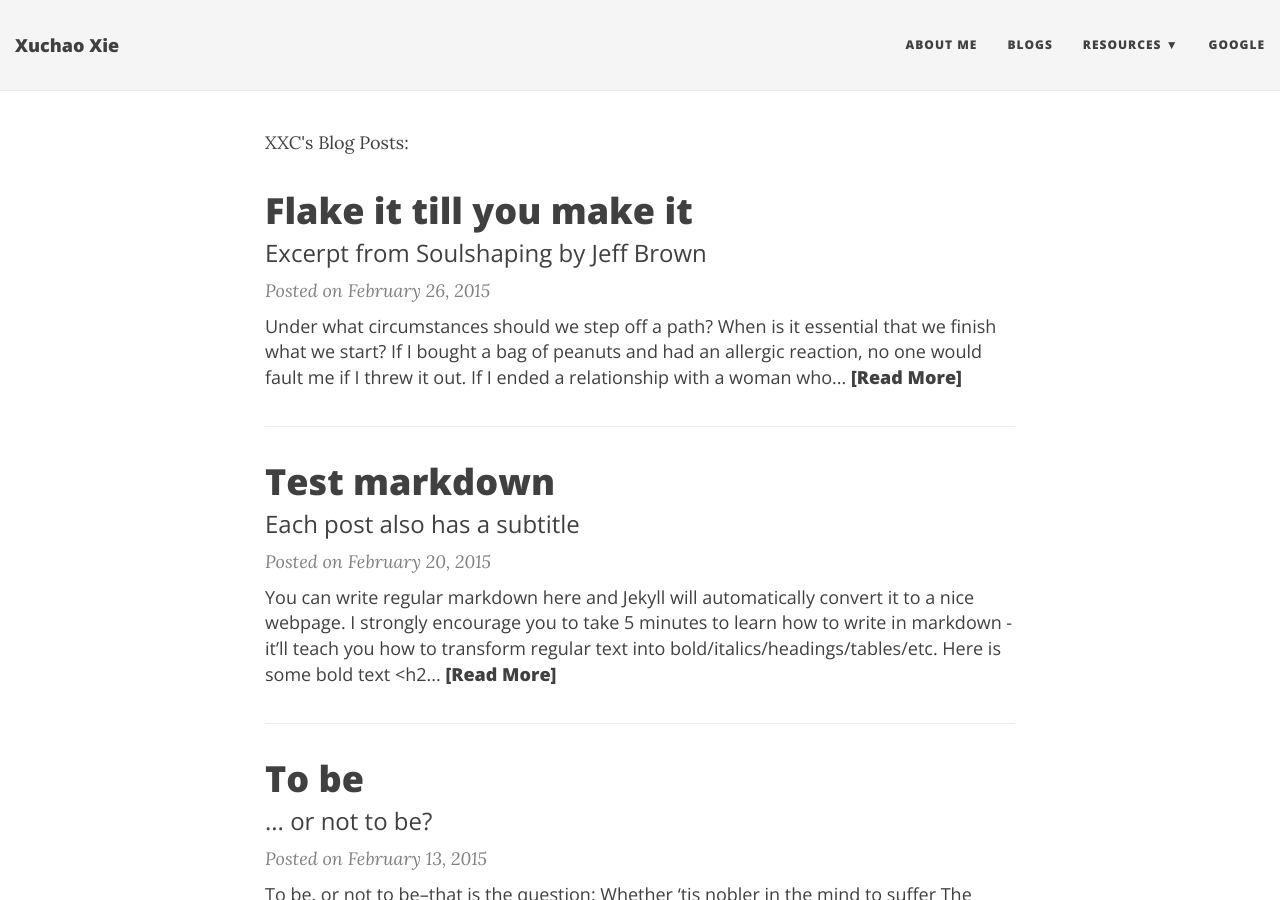
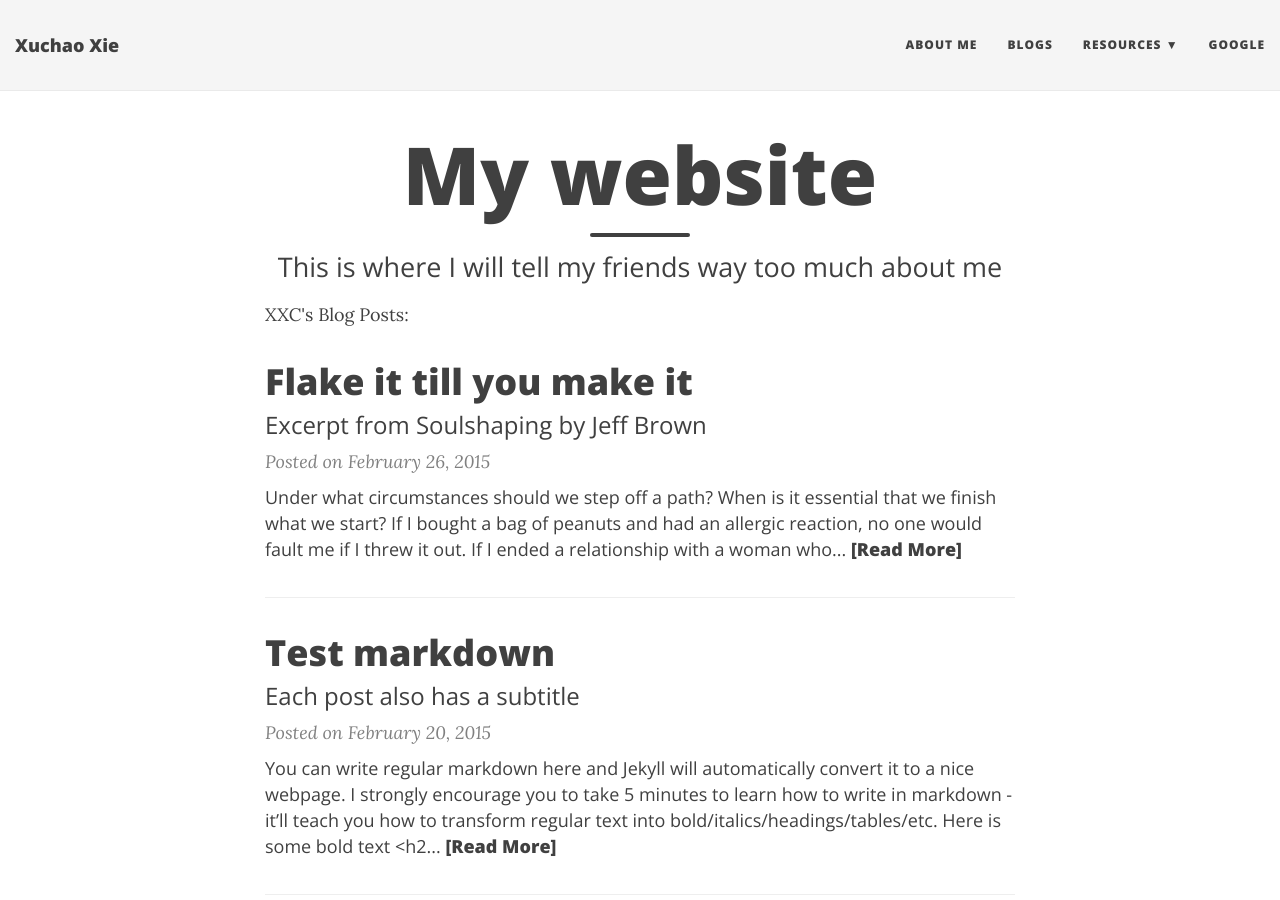
Before and after one commit to xiexuchao/xiexuchao.github.io, a Jekyll site: the page built from index.html, in a window 1280 px wide and 900 px high. Built offline with Jekyll 4.4.1, drawn with Linux system fonts in a browser that asks for light colours; nearby versions of some CDN libraries; the list of posts is cut into pages by our own code.

Commit message:
Update index.html

```diff
--- a/index.html
+++ b/index.html
@@ -1,5 +1,7 @@
 ---
 layout: page
+title: My website
+subtitle: This is where I will tell my friends way too much about me
 ---
 <div class="index-posts-title">XXC's Blog Posts:</div>
 
```
